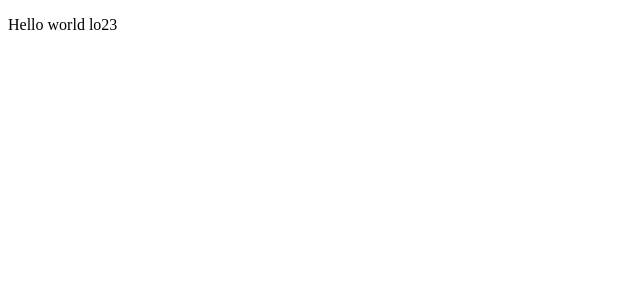
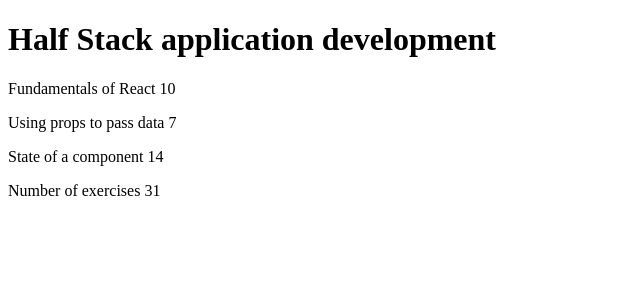
Before and after one commit to songtianlun/full_stack_open_2021, a React (Create React App) app in the folder part1/: page / in a window 1280 px wide. Shown: the top 300 px of the page, without its empty margins (0-640 px from the left). Built offline with nearby package versions, Linux system fonts and the light colour scheme.

Commit message:
commit 1.1 1.2

```diff
--- a/part1/src/App.js
+++ b/part1/src/App.js
@@ -1,8 +1,50 @@
 import React from 'react'
-const App = () => (
-  <div>
-    <p>Hello world lo23</p>
-  </div>
-)
+
+const Header = (props) => {
+  return (<h1>{props.course}</h1>)
+}
+const Content = (props) => {
+  return (
+    <div>
+      <Part part={props.part1} exercises={props.exercises1}/>
+      <Part part={props.part2} exercises={props.exercises2}/>
+      <Part part={props.part3} exercises={props.exercises3}/>
+    </div>
+  )
+}
+const Part = (props) => {
+  return (
+    <p>
+      {props.part} {props.exercises}
+    </p>
+  )
+}
+const Total = (props) => {
+  return (
+    <p>Number of exercises {props.exercises}</p>
+  )
+}
+
+const App = () => {
+  const course = 'Half Stack application development'
+  const part1 = 'Fundamentals of React'
+  const exercises1 = 10
+  const part2 = 'Using props to pass data'
+  const exercises2 = 7
+  const part3 = 'State of a component'
+  const exercises3 = 14
+
+  return (
+    <div>
+      <Header course={course} />
+      <Content
+        part1={part1} exercises1={exercises1}
+        part2={part2} exercises2={exercises2}
+        part3={part3} exercises3={exercises3}
+      ></Content>
+      <Total exercises={exercises1 + exercises2 + exercises3}/>
+    </div>
+  )
+}
 
 export default App
```
